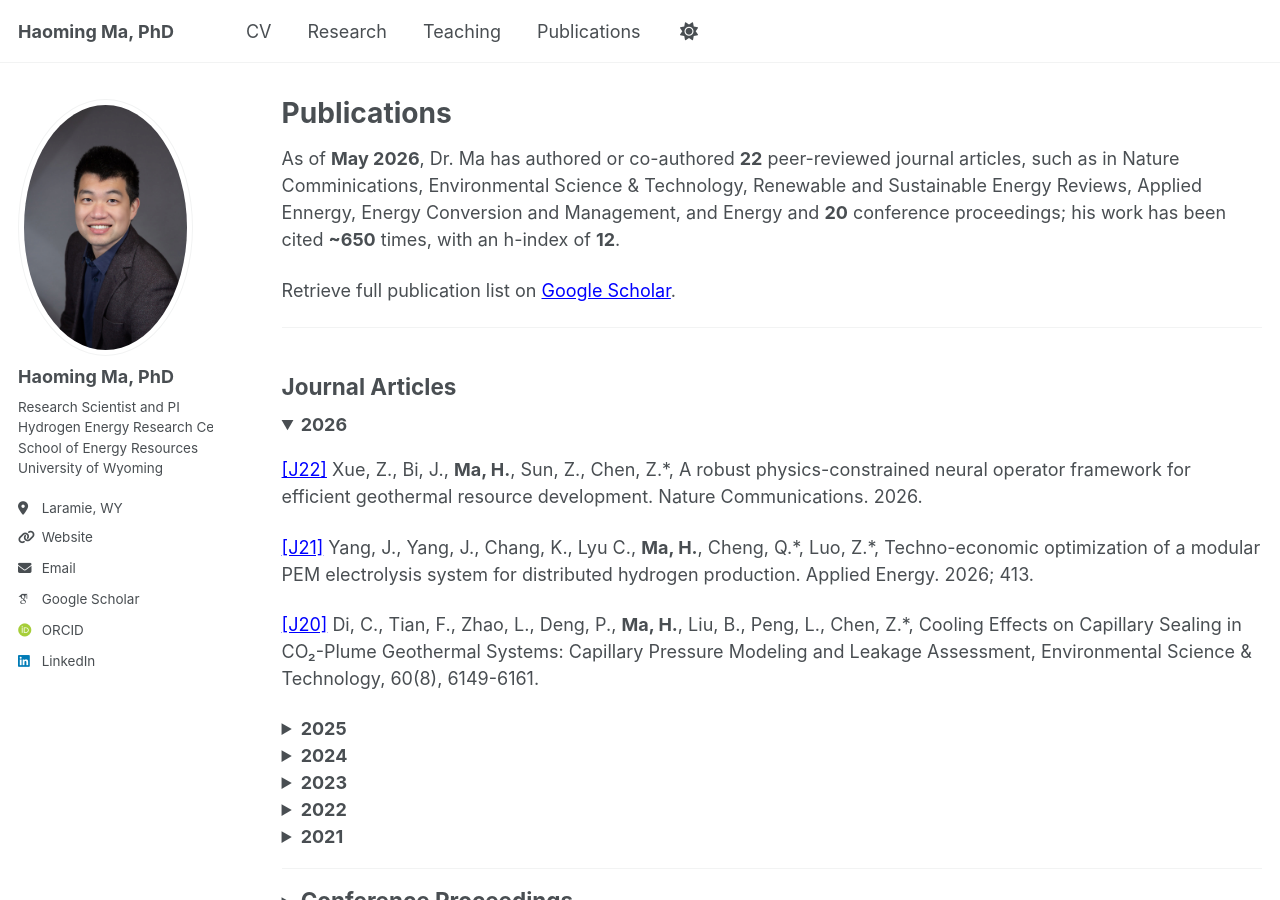
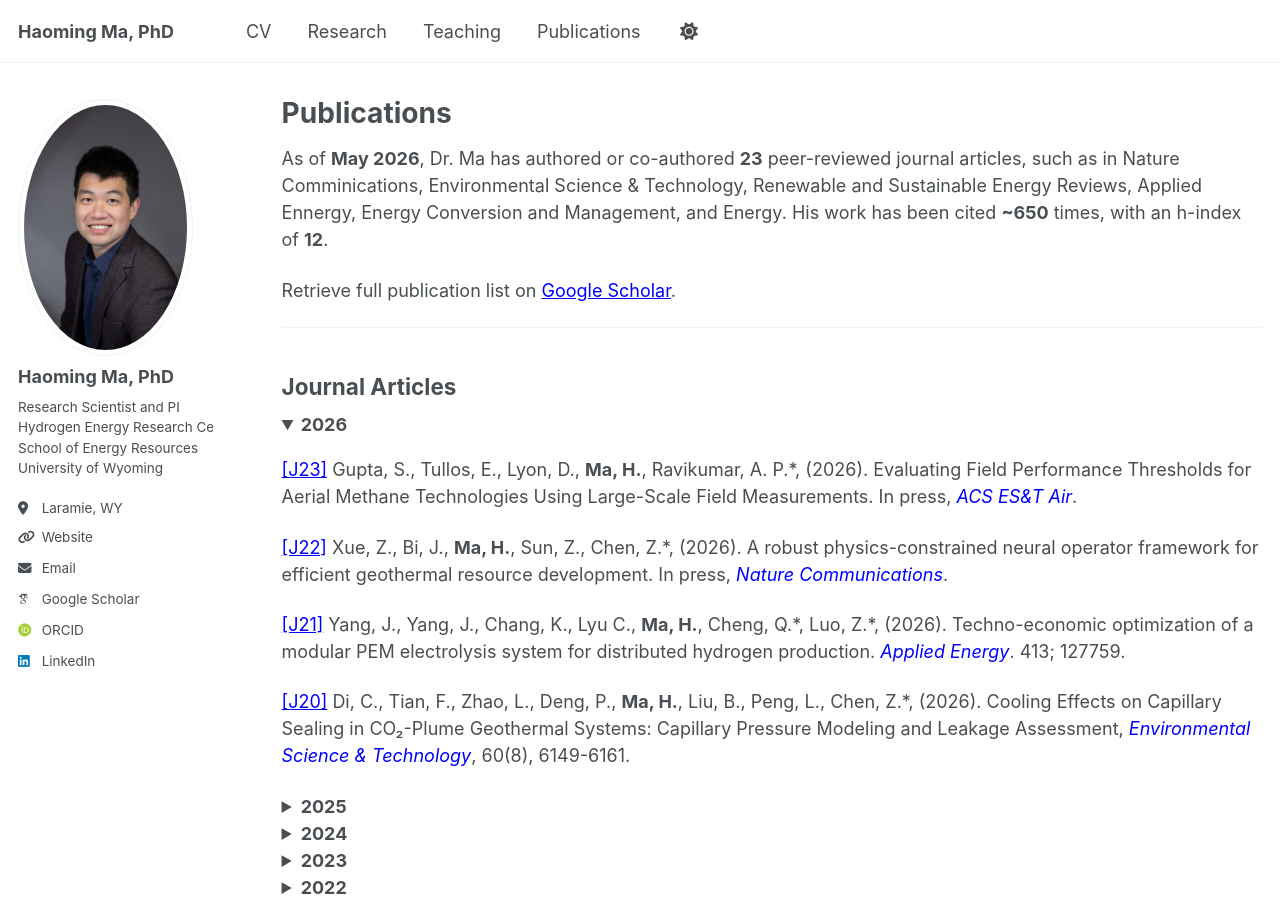
Before and after one commit to haoming-ma/haoming-ma.github.io, a Jekyll site: the page built from _pages/publications.md, in a window 1280 px wide and 900 px high. Built offline with Jekyll 4.4.1, drawn with Linux system fonts in a browser that asks for light colours; some web fonts are replaced; part of the change alters nothing that is shown.

Commit message:
Update publications.md

```diff
--- a/_pages/publications.md
+++ b/_pages/publications.md
@@ -5,30 +5,37 @@ permalink: /publications/
 author_profile: true
 ---
 
-As of **May 2026**, Dr. Ma has authored or co-authored **22** peer-reviewed journal articles, such as in Nature Comminications, Environmental Science & Technology, Renewable and Sustainable Energy Reviews, Applied Ennergy, Energy Conversion and Management, and Energy and **20** conference proceedings; his work has been cited **~650** times, with an h-index of **12**.
+As of **May 2026**, Dr. Ma has authored or co-authored **23** peer-reviewed journal articles, such as in Nature Comminications, Environmental Science & Technology, Renewable and Sustainable Energy Reviews, Applied Ennergy, Energy Conversion and Management, and Energy. His work has been cited **~650** times, with an h-index of **12**.
 
 Retrieve full publication list on [Google Scholar](https://scholar.google.ca/citations?user=AcM1KMkAAAAJ&hl=en).
 
 ---
 
 ## Journal Articles
+
 <details class="pub-year" open>
 <summary><strong>2026</strong></summary>
+
+<p>
+<a href="{{ '/files/J23.pdf' | relative_url }}" target="_blank" rel="noopener">[J23]</a>
+Gupta, S., Tullos, E., Lyon, D., <strong>Ma, H.</strong>, Ravikumar, A. P.*, (2026). Evaluating Field Performance Thresholds for Aerial Methane Technologies Using Large-Scale Field Measurements. In press, <span style="color: blue;"><em>ACS ES&amp;T Air</em></span>.
+</p>
+
 <p>
 <a href="{{ '/files/J22.pdf' | relative_url }}" target="_blank" rel="noopener">[J22]</a>
-Xue, Z., Bi, J., <strong>Ma, H.</strong>, Sun, Z., Chen, Z.*, A robust physics-constrained neural operator framework for efficient geothermal resource development. Nature Communications. 2026.
+Xue, Z., Bi, J., <strong>Ma, H.</strong>, Sun, Z., Chen, Z.*, (2026). A robust physics-constrained neural operator framework for efficient geothermal resource development. In press, <span style="color: blue;"><em>Nature Communications</em></span>.
 </p>
 
 <p>
 <a href="{{ '/files/J21.pdf' | relative_url }}" target="_blank" rel="noopener">[J21]</a>
-Yang, J., Yang, J., Chang, K., Lyu C., <strong>Ma, H.</strong>, Cheng, Q.*, Luo, Z.*, Techno-economic optimization of a modular PEM electrolysis system for distributed hydrogen production. Applied Energy. 2026; 413.
+Yang, J., Yang, J., Chang, K., Lyu C., <strong>Ma, H.</strong>, Cheng, Q.*, Luo, Z.*, (2026). Techno-economic optimization of a modular PEM electrolysis system for distributed hydrogen production. <span style="color: blue;"><em>Applied Energy</em></span>. 413; 127759.
 </p>
 
 <p>
 <a href="{{ '/files/J20.pdf' | relative_url }}" target="_blank" rel="noopener">[J20]</a>
-Di, C., Tian, F., Zhao, L., Deng, P., <strong>Ma, H.</strong>, Liu, B., Peng, L., Chen, Z.*, Cooling Effects on Capillary Sealing in CO₂-Plume Geothermal Systems: Capillary Pressure Modeling and Leakage Assessment, Environmental Science & Technology, 60(8), 6149-6161.
+Di, C., Tian, F., Zhao, L., Deng, P., <strong>Ma, H.</strong>, Liu, B., Peng, L., Chen, Z.*, (2026). Cooling Effects on Capillary Sealing in CO₂-Plume Geothermal Systems: Capillary Pressure Modeling and Leakage Assessment, <span style="color: blue;"><em>Environmental Science &amp; Technology</em></span>, 60(8), 6149-6161.
+</p>
 
-</p>
 </details>
 
 <details class="pub-year">
@@ -36,146 +43,119 @@ Di, C., Tian, F., Zhao, L., Deng, P., <strong>Ma, H.</strong>, Liu, B., Peng, L.
 
 <p>
 <a href="{{ '/files/J19.pdf' | relative_url }}" target="_blank" rel="noopener">[J19]</a>
-<strong>Ma, H.</strong>, Nabil, S. K., An, K.*, Nishikawa, E., Kibria, M. G., Bergerson, J. A., Chen, Z., McCoy, S. T.*, “One- or two-step processes: which have a lower GHG impact for production of synthetic aviation fuel via indirect CO2 electrolysis?” <em>Carbon Capture Science & Technology</em>. 17:100477
+<strong>Ma, H.</strong>, Nabil, S. K., An, K.*, Nishikawa, E., Kibria, M. G., Bergerson, J. A., Chen, Z., McCoy, S. T.*, (2025). One- or two-step processes: which have a lower GHG impact for production of synthetic aviation fuel via indirect CO2 electrolysis? <span style="color: blue;"><em>Carbon Capture Science &amp; Technology</em></span>. 17:100477.
 </p>
 
 <p>
 <a href="{{ '/files/J18.pdf' | relative_url }}" target="_blank" rel="noopener">[J18]</a>
-<strong>Ma, H.</strong>, Lu, Y.*, Kou, Z., Xue, Z.*, Zhang, K.*, Deng, P., Di, C., Zhu, Y., Wang, H., Chen, Z., “Cybersecurity and Cyber-Attacks in the Growing Natural Gas and Hydrogen Industry: A Systematic Review of Challenges and Opportunities.” <em>Gas Science and Engineering</em>. 143: 205744.
+<strong>Ma, H.</strong>, Lu, Y.*, Kou, Z., Xue, Z.*, Zhang, K.*, Deng, P., Di, C., Zhu, Y., Wang, H., Chen, Z., (2025). Cybersecurity and Cyber-Attacks in the Growing Natural Gas and Hydrogen Industry: A Systematic Review of Challenges and Opportunities. <span style="color: blue;"><em>Gas Science and Engineering</em></span>. 143: 205744.
 </p>
 
 <p>
-  <a href="{{ '/files/J17.pdf' | relative_url }}" target="_blank" rel="noopener">[J17]</a>
-  Gao, X., Zhang, K.*, Ji, D., <strong>Ma, H.*</strong>, Meng, Y., Jiang, S., Tian, W., Tang, Y., He, L., Liu, C., Lau, H. C., Chen, Z.,
-  “A proposed layout of CO<sub>2</sub> capture, utilisation, and storage for coal-fired power plants in China.” <em>Fuel</em> 401: 135723.
+<a href="{{ '/files/J17.pdf' | relative_url }}" target="_blank" rel="noopener">[J17]</a>
+Gao, X., Zhang, K.*, Ji, D., <strong>Ma, H.*</strong>, Meng, Y., Jiang, S., Tian, W., Tang, Y., He, L., Liu, C., Lau, H. C., Chen, Z., (2025). A proposed layout of CO<sub>2</sub> capture, utilisation, and storage for coal-fired power plants in China. <span style="color: blue;"><em>Fuel</em></span> 401: 135723.
 </p>
 
 <p>
-  <a href="{{ '/files/J16.pdf' | relative_url }}" target="_blank" rel="noopener">[J16]</a>
-  Di, C., Wei, Y., <strong>Ma, H.</strong>, Deng, P., Liu, B., Wang, K., Chen, Z.*,
-  “Accelerating geological gas-storage simulations: A novel and efficient gases–brine phase-equilibrium calculation algorithm.” <em>Renewable Energy</em> 252: 123545.
+<a href="{{ '/files/J16.pdf' | relative_url }}" target="_blank" rel="noopener">[J16]</a>
+Di, C., Wei, Y., <strong>Ma, H.</strong>, Deng, P., Liu, B., Wang, K., Chen, Z.*, (2025). Accelerating geological gas-storage simulations: A novel and efficient gases–brine phase-equilibrium calculation algorithm. <span style="color: blue;"><em>Renewable Energy</em></span> 252: 123545.
 </p>
 
 <p>
-    <a href="{{ '/files/J15.pdf' | relative_url }}"
-       target="_blank" rel="noopener">[J15]</a>
-    Xue, Z., Wei, Z., <strong>Ma, H.</strong>, Sun, Z., Lu, C., Chen, Z.*,
-    “Exploring the role of fracture networks in enhanced geothermal systems: Insights from integrated thermal-hydraulic-mechanical-chemical and wellbore dynamics simulations.” <em>Renewable and Sustainable Energy Reviews</em>, 215: 115636.
-  </p>
+<a href="{{ '/files/J15.pdf' | relative_url }}" target="_blank" rel="noopener">[J15]</a>
+Xue, Z., Wei, Z., <strong>Ma, H.</strong>, Sun, Z., Lu, C., Chen, Z.*, (2025). Exploring the role of fracture networks in enhanced geothermal systems: Insights from integrated thermal-hydraulic-mechanical-chemical and wellbore dynamics simulations. <span style="color: blue;"><em>Renewable and Sustainable Energy Reviews</em></span>, 215: 115636.
+</p>
 
-  <p>
-    <a href="{{ '/files/J14.pdf' | relative_url }}"
-       target="_blank" rel="noopener">[J14]</a>
-    Deng, P., <strong>Ma, H.</strong>, Song, J., Peng, X., Zhu, S., Xue, D., Jiang, L., Chen, Z.*,
-    “Carbon dioxide as cushion gas for large-scale underground hydrogen storage: Mechanisms and implications.” <em>Applied Energy</em>, 388: 125622.
-  </p>
+<p>
+<a href="{{ '/files/J14.pdf' | relative_url }}" target="_blank" rel="noopener">[J14]</a>
+Deng, P., <strong>Ma, H.</strong>, Song, J., Peng, X., Zhu, S., Xue, D., Jiang, L., Chen, Z.*, (2025). Carbon dioxide as cushion gas for large-scale underground hydrogen storage: Mechanisms and implications. <span style="color: blue;"><em>Applied Energy</em></span>, 388: 125622.
+</p>
 
-  <p>
-    <a href="{{ '/files/J13.pdf' | relative_url }}"
-       target="_blank" rel="noopener">[J13]</a>
-    <strong>Ma, H.</strong>*, McCoy, S. T., Chen, Z.*,
-    “Development and comparison of reduced-order models for CO₂-enhanced oil-recovery predictions.” <em>Energy</em>, 320: 135313.
-  </p>
+<p>
+<a href="{{ '/files/J13.pdf' | relative_url }}" target="_blank" rel="noopener">[J13]</a>
+<strong>Ma, H.</strong>*, McCoy, S. T., Chen, Z.*, (2025). Development and comparison of reduced-order models for CO₂-enhanced oil-recovery predictions. <span style="color: blue;"><em>Energy</em></span>, 320: 135313.
+</p>
 
-  <p>
-    <a href="{{ '/files/J12.pdf' | relative_url }}"
-       target="_blank" rel="noopener">[J12]</a>
-    <strong>Ma, H.</strong>*, Yang, Y., Xue, Z., Clarkson, C. R., Chen, Z.*,
-    “Transitioning from emission source to sink: Economic and environmental trade-offs for CO₂-enhanced coalbed-methane recovery of the Mannville coal, Canada.” <em>Science of the Total Environment</em>, 966: 178721.
-  </p>
+<p>
+<a href="{{ '/files/J12.pdf' | relative_url }}" target="_blank" rel="noopener">[J12]</a>
+<strong>Ma, H.</strong>*, Yang, Y., Xue, Z., Clarkson, C. R., Chen, Z.*, (2025). Transitioning from emission source to sink: Economic and environmental trade-offs for CO₂-enhanced coalbed-methane recovery of the Mannville coal, Canada. <span style="color: blue;"><em>Science of the Total Environment</em></span>, 966: 178721.
+</p>
+
 </details>
 
 <details class="pub-year">
-  <summary><strong>2024</strong></summary>
+<summary><strong>2024</strong></summary>
 
-  <p>
-    <a href="{{ '/files/J11.pdf' | relative_url }}"
-       target="_blank" rel="noopener">[J11]</a>
-    Xue, Z., Zhang, Y., <strong>Ma, H.</strong>*, Lu, Y., Zhang, K., Wei, Y., Wang, M., Wu, W., Chai, M., Sun, Z., Chen, Z.*,
-    “A combined neural-network forecasting approach for CO₂-enhanced shale-gas recovery.” <em>SPE Journal</em>, 29 (08): 4459–4470. SPE-219774-PA.
-  </p>
+<p>
+<a href="{{ '/files/J11.pdf' | relative_url }}" target="_blank" rel="noopener">[J11]</a>
+Xue, Z., Zhang, Y., <strong>Ma, H.</strong>*, Lu, Y., Zhang, K., Wei, Y., Wang, M., Wu, W., Chai, M., Sun, Z., Chen, Z.*, (2024). A combined neural-network forecasting approach for CO₂-enhanced shale-gas recovery. <span style="color: blue;"><em>SPE Journal</em></span>, 29 (08): 4459–4470. SPE-219774-PA.
+</p>
 
-  <p>
-    <a href="{{ '/files/J10.pdf' | relative_url }}"
-       target="_blank" rel="noopener">[J10]</a>
-    Xue, Z., <strong>Ma, H.</strong>*, Sun, Z., Lu, C., Chen, Z.*,
-    “Technical analysis of a novel economically mixed CO₂–water enhanced-geothermal system.” <em>Journal of Cleaner Production</em>, 448: 141749.
-  </p>
+<p>
+<a href="{{ '/files/J10.pdf' | relative_url }}" target="_blank" rel="noopener">[J10]</a>
+Xue, Z., <strong>Ma, H.</strong>*, Sun, Z., Lu, C., Chen, Z.*, (2024). Technical analysis of a novel economically mixed CO₂–water enhanced-geothermal system. <span style="color: blue;"><em>Journal of Cleaner Production</em></span>, 448: 141749.
+</p>
 
-  <p>
-    <a href="{{ '/files/J9.pdf' | relative_url }}"
-       target="_blank" rel="noopener">[J9]</a>
-    Xue, Z., <strong>Ma, H.</strong>, Wei, Y., Wu, W., Sun, Z., Chai, M., Zhang, C., Chen, Z.*,
-    “Integrated technological and economic feasibility comparisons of enhanced-geothermal systems associated with carbon storage.” <em>Applied Energy</em>, 359: 122757.
-  </p>
+<p>
+<a href="{{ '/files/J9.pdf' | relative_url }}" target="_blank" rel="noopener">[J9]</a>
+Xue, Z., <strong>Ma, H.</strong>, Wei, Y., Wu, W., Sun, Z., Chai, M., Zhang, C., Chen, Z.*, (2024). Integrated technological and economic feasibility comparisons of enhanced-geothermal systems associated with carbon storage. <span style="color: blue;"><em>Applied Energy</em></span>, 359: 122757.
+</p>
 
-  <p>
-    <a href="{{ '/files/J8.pdf' | relative_url }}"
-       target="_blank" rel="noopener">[J8]</a>
-    Yang, Y., Liu, S.*, <strong>Ma, H.</strong>,
-    “Impact of unrecovered gas reserve on methane emissions from abandoned shale-gas wells.” <em>Science of the Total Environment</em>, 913: 169750.
-  </p>
+<p>
+<a href="{{ '/files/J8.pdf' | relative_url }}" target="_blank" rel="noopener">[J8]</a>
+Yang, Y., Liu, S.*, <strong>Ma, H.</strong>, (2024). Impact of unrecovered gas reserve on methane emissions from abandoned shale-gas wells. <span style="color: blue;"><em>Science of the Total Environment</em></span>, 913: 169750.
+</p>
+
 </details>
 
 <details class="pub-year">
-  <summary><strong>2023</strong></summary>
+<summary><strong>2023</strong></summary>
 
-  <p>
-    <a href="{{ '/files/J7.pdf' | relative_url }}"
-       target="_blank" rel="noopener">[J7]</a>
-    Deng, P., Chen, Z.*, Peng, X., Wang, J., Zhu, S., <strong>Ma, H.</strong>, Wu, Z.,
-    “Optimized lower-pressure limit for condensate underground-gas storage using a dynamic pseudo-component model.” <em>Energy</em>, 285: 129505.
-  </p>
+<p>
+<a href="{{ '/files/J7.pdf' | relative_url }}" target="_blank" rel="noopener">[J7]</a>
+Deng, P., Chen, Z.*, Peng, X., Wang, J., Zhu, S., <strong>Ma, H.</strong>, Wu, Z., (2023). Optimized lower-pressure limit for condensate underground-gas storage using a dynamic pseudo-component model. <span style="color: blue;"><em>Energy</em></span>, 285: 129505.
+</p>
 
-  <p>
-    <a href="{{ '/files/J6.pdf' | relative_url }}"
-       target="_blank" rel="noopener">[J6]</a>
-    Xue, Z., Zhang, K., Zhang, C., <strong>Ma, H.</strong>, Chen, Z.*,
-    “Comparative data-driven enhanced-geothermal-systems forecasting models: A case study of the Qiabuqia field, China.” <em>Energy</em>, 280: 128255.
-  </p>
+<p>
+<a href="{{ '/files/J6.pdf' | relative_url }}" target="_blank" rel="noopener">[J6]</a>
+Xue, Z., Zhang, K., Zhang, C., <strong>Ma, H.</strong>, Chen, Z.*, (2023). Comparative data-driven enhanced-geothermal-systems forecasting models: A case study of the Qiabuqia field, China. <span style="color: blue;"><em>Energy</em></span>, 280: 128255.
+</p>
 
-  <p>
-    <a href="{{ '/files/J5.pdf' | relative_url }}"
-       target="_blank" rel="noopener">[J5]</a>
-    Xue, Z., Yao, S., <strong>Ma, H.</strong>, Zhang, C., Zhang, K., Chen, Z.*,
-    “Thermo-economic optimization of an enhanced-geothermal system based on machine-learning and differential-evolution algorithms.” <em>Fuel</em>, 340: 127569.
-  </p>
+<p>
+<a href="{{ '/files/J5.pdf' | relative_url }}" target="_blank" rel="noopener">[J5]</a>
+Xue, Z., Yao, S., <strong>Ma, H.</strong>, Zhang, C., Zhang, K., Chen, Z.*, (2023). Thermo-economic optimization of an enhanced-geothermal system based on machine-learning and differential-evolution algorithms. <span style="color: blue;"><em>Fuel</em></span>, 340: 127569.
+</p>
 
-  <p>
-    <a href="{{ '/files/J4.pdf' | relative_url }}"
-       target="_blank" rel="noopener">[J4]</a>
-    <strong>Ma, H.</strong>, Sun, Z., Xue, Z., Zhang, C., Chen, Z.*,
-    “A systematic review of the hydrogen supply chain in the energy transition.” <em>Frontiers in Energy</em>, 17: 102–122.
-  </p>
+<p>
+<a href="{{ '/files/J4.pdf' | relative_url }}" target="_blank" rel="noopener">[J4]</a>
+<strong>Ma, H.</strong>, Sun, Z., Xue, Z., Zhang, C., Chen, Z.*, (2023). A systematic review of the hydrogen supply chain in the energy transition. <span style="color: blue;"><em>Frontiers in Energy</em></span>, 17: 102–122.
+</p>
+
 </details>
 
 <details class="pub-year">
-  <summary><strong>2022</strong></summary>
+<summary><strong>2022</strong></summary>
 
-  <p>
-    <a href="{{ '/files/J3.pdf' | relative_url }}"
-       target="_blank" rel="noopener">[J3]</a>
-    <strong>Ma, H.</strong>, Yang, Y.*, Zhang, Y., Li, Z., Zhang, K., Xue, Z., Zhan, J., Chen, Z.*,
-    “Optimized schemes of enhanced shale-gas recovery by CO₂–N₂ mixtures associated with CO₂ sequestration.” <em>Energy Conversion and Management</em>, 268: 116062.
-  </p>
+<p>
+<a href="{{ '/files/J3.pdf' | relative_url }}" target="_blank" rel="noopener">[J3]</a>
+<strong>Ma, H.</strong>, Yang, Y.*, Zhang, Y., Li, Z., Zhang, K., Xue, Z., Zhan, J., Chen, Z.*, (2022). Optimized schemes of enhanced shale-gas recovery by CO₂–N₂ mixtures associated with CO₂ sequestration. <span style="color: blue;"><em>Energy Conversion and Management</em></span>, 268: 116062.
+</p>
 
-  <p>
-    <a href="{{ '/files/J2.pdf' | relative_url }}"
-       target="_blank" rel="noopener">[J2]</a>
-    <strong>Ma, H.</strong>, Yang, Y.*, Chen, Z.*,
-    “Numerical simulation of bitumen recovery via supercritical-water injection with in-situ upgrading.” <em>Fuel</em>, 313: 122708.
-  </p>
+<p>
+<a href="{{ '/files/J2.pdf' | relative_url }}" target="_blank" rel="noopener">[J2]</a>
+<strong>Ma, H.</strong>, Yang, Y.*, Chen, Z.*, (2022). Numerical simulation of bitumen recovery via supercritical-water injection with in-situ upgrading. <span style="color: blue;"><em>Fuel</em></span>, 313: 122708.
+</p>
+
 </details>
 
 <details class="pub-year">
-  <summary><strong>2021</strong></summary>
+<summary><strong>2021</strong></summary>
 
-  <p>
-    <a href="{{ '/files/J1.pdf' | relative_url }}"
-       target="_blank" rel="noopener">[J1]</a>
-    <strong>Ma, H.</strong>, Chen, S., Xue, D., Chen, Y., Chen, Z.*,
-    “Outlook for the coal industry and new coal-production technologies.” <em>Advances in Geo-Energy Research</em>, 5 (2): 119-120.
-  </p>
+<p>
+<a href="{{ '/files/J1.pdf' | relative_url }}" target="_blank" rel="noopener">[J1]</a>
+<strong>Ma, H.</strong>, Chen, S., Xue, D., Chen, Y., Chen, Z.*, (2021). Outlook for the coal industry and new coal-production technologies. <span style="color: blue;"><em>Advances in Geo-Energy Research</em></span>, 5 (2): 119-120.
+</p>
+
 </details>
 
 
```
